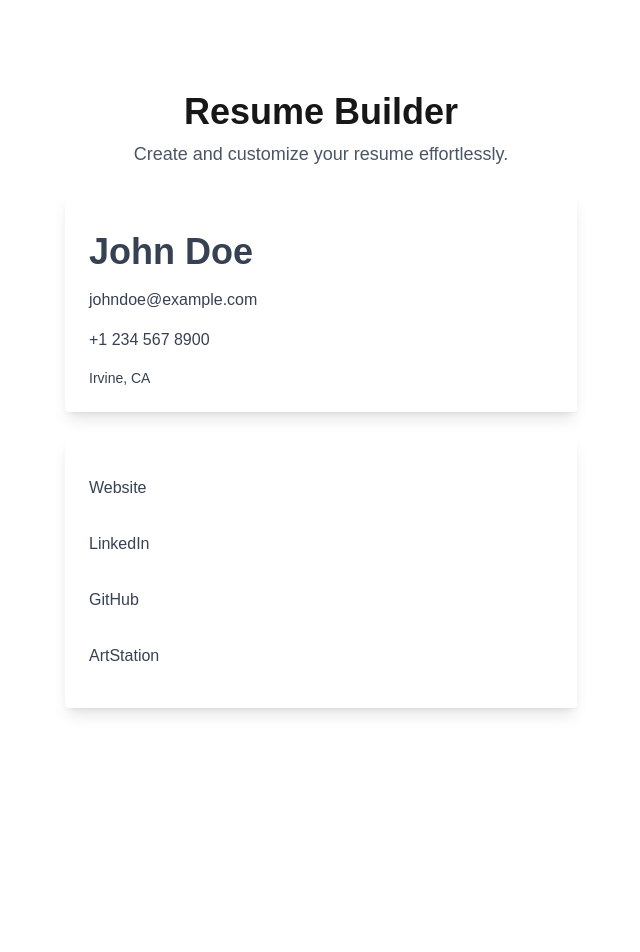
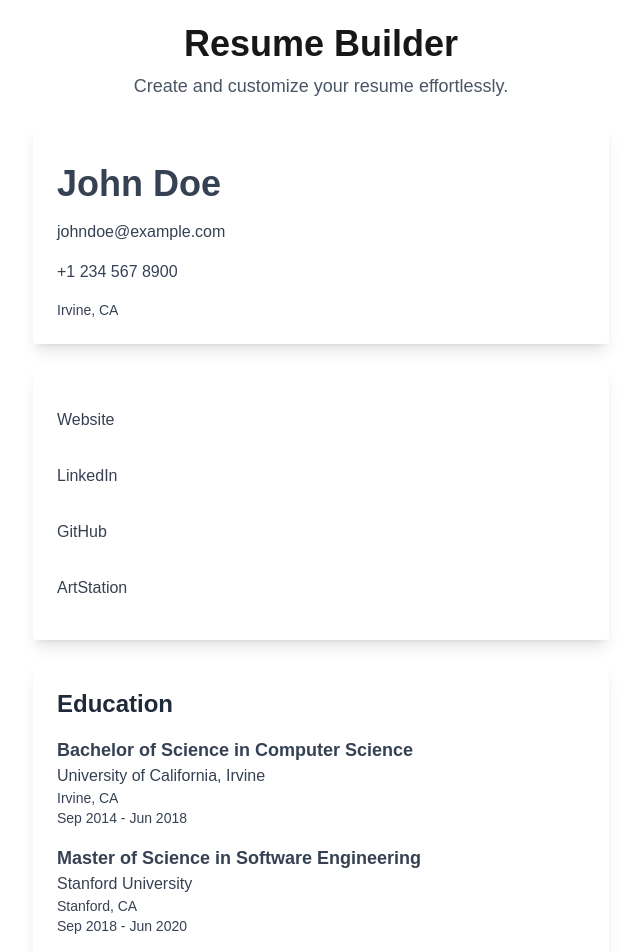
Before and after one commit to KiwiFunk/resume-builder, a Next.js app in the folder resume-app/: page / in a window 1280 px wide. Shown: the top 952 px of the page, without its empty margins (319-959 px from the left). Before the commit the page ends 800 px from the top, so only its background shows below. Built offline with nearby package versions, Linux system fonts and the light colour scheme.

Commit message:
Created basic edu component

```diff
--- a/resume-app/src/app/page.js
+++ b/resume-app/src/app/page.js
@@ -1,4 +1,5 @@
 import ContactInformation from "@/components/ContactInformation";
+import Education from "@/components/Education";
 import Socials from "@/components/Socials";
 
 import data from "@/UserData";  // Importing data from UserData.js
@@ -10,6 +11,7 @@ export default function Home() {
       <p className="text-lg text-gray-600 mt-2">Create and customize your resume effortlessly.</p>
       <ContactInformation data={data}/>
       <Socials data={data}/>
+      <Education data={data}/>
     </main>
   );
 }
--- a/resume-app/src/components/ContactInformation.js
+++ b/resume-app/src/components/ContactInformation.js
@@ -3,7 +3,7 @@
 export default function ContactInformation({ data }) {
 
   return (
-    <div className="mt-6 p-6 bg-white rounded shadow-lg w-full max-w-lg">
+    <div className="mt-6 p-6 bg-white rounded shadow-lg w-full max-w-xl">
       <p className="mt-4 text-gray-700 text-4xl font-bold">{data.name}</p>
       <p className="mt-4 text-gray-700">{data.email || "email@service.com"}</p>
       <p className="mt-4 text-gray-700">{data.phone || "+00 123 4567"}</p>
--- /dev/null
+++ b/resume-app/src/components/Education.js
@@ -0,0 +1,29 @@
+export default function Education({ data }) {
+    return (
+        <div className="mt-6 p-6 bg-white rounded shadow-lg w-full max-w-xl">
+        <h2 className="text-2xl font-bold text-gray-800">Education</h2>
+        {data.education.map((edu, index) => (
+            <div key={index} className="mt-4">
+            <p className="text-gray-700 text-lg font-bold">{edu.degree}</p>
+            <p className="text-gray-700">{edu.institution}</p>
+            <p className="text-gray-700 text-sm">{edu.location}</p>
+
+            {/* Format the start and end dates using toLocaleDateString */}
+            <p className="text-gray-700 text-sm">
+                {new Date(edu.startDate).toLocaleDateString("en-US", {
+                year: "numeric",
+                month: "short",
+                })}
+                {" "}
+                -
+                {" "}
+                {new Date(edu.endDate).toLocaleDateString("en-US", {
+                year: "numeric",
+                month: "short",
+                })}
+            </p>
+            </div>
+        ))}
+        </div>
+    );
+    }
--- a/resume-app/src/components/Socials.js
+++ b/resume-app/src/components/Socials.js
@@ -3,7 +3,7 @@
 export default function Socials({ data }) {
 
   return (
-    <div className="mt-6 p-6 bg-white rounded shadow-lg w-full max-w-lg">
+    <div className="mt-6 p-6 bg-white rounded shadow-lg w-full max-w-xl">
       {/* Map the social media objects (object, index value) */}
       {data.socials.map((social, index) => (
         <div key={index} className="flex items-center mt-4">
```
